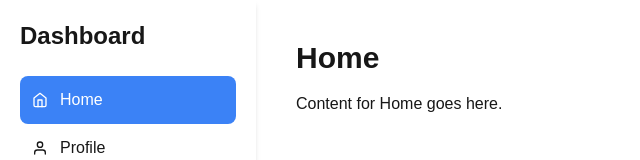
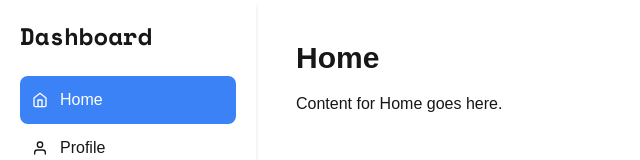
Before and after one commit to FLPKNKV/coin-sight, a Next.js app: page /dashboard in a window 1280 px wide. Shown: the top 160 px of the page, without its empty margins (0-640 px from the left). Built offline with nearby package versions, Linux system fonts and the light colour scheme; a web font is replaced by a local one.

Commit message:
changed font in success page

```diff
--- a/app/dashboard/page.tsx
+++ b/app/dashboard/page.tsx
@@ -15,7 +15,7 @@ const Dashboard = () => {
   return (
     <div className="min-h-screen bg-gray-100 flex">
       <aside className="w-64 bg-white shadow-md p-5">
-        <h2 className="text-2xl font-bold mb-6">Dashboard</h2>
+        <h2 className="text-2xl font-spacemono font-bold mb-6">Dashboard</h2>
         <nav>
           {tabs.map((tab) => (
             <button
```
